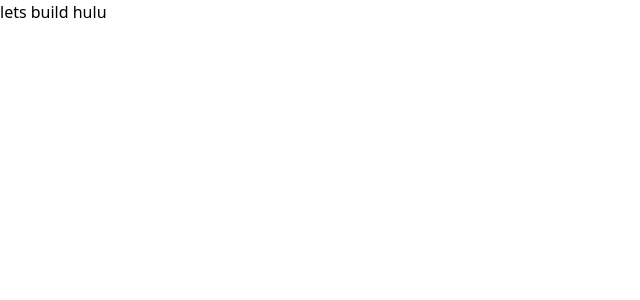
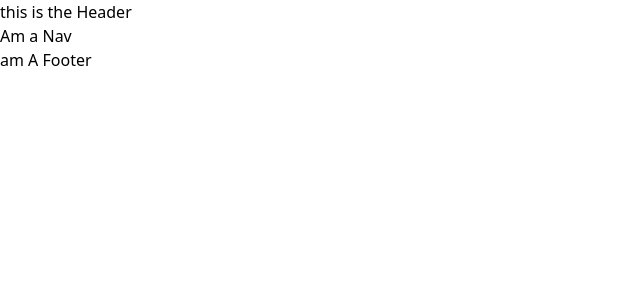
Before and after one commit to marksikaundi/Hulu-2.0, a Next.js app: page / in a window 1280 px wide. Shown: the top 300 px of the page, without its empty margins (0-640 px from the left). Built offline with nearby package versions, Linux system fonts and the light colour scheme.

Commit message:
components structuring

```diff
--- /dev/null
+++ b/components/Footer.js
@@ -0,0 +1,9 @@
+function Footer() {
+    return (
+        <div>
+            <h1>am A Footer</h1>
+        </div>
+    )
+}
+
+export default Footer
--- /dev/null
+++ b/components/Header.js
@@ -0,0 +1,9 @@
+function Header() {
+    return (
+        <header className="">
+            <h1>this is the Header</h1>
+        </header>
+    )
+}
+
+export default Header
--- /dev/null
+++ b/components/Nav.js
@@ -0,0 +1,9 @@
+function Nav() {
+    return (
+        <div>
+            <h1>Am a Nav</h1>
+        </div>
+    )
+}
+
+export default Nav
--- a/pages/index.js
+++ b/pages/index.js
@@ -1,16 +1,31 @@
 import Head from 'next/head'
 import Image from 'next/image'
+import Footer from '../components/Footer'
+import Header from '../components/Header'
+import Nav from '../components/Nav'
 
 export default function Home() {
   return (
     <div>
       <Head>
-        <title>Create Next App</title>
+        <title>Hulu 2.0</title>
         <meta name="description" content="Generated by create next app" />
         <link rel="icon" href="/favicon.ico" />
       </Head>
 
-      <h1>lets build hulu</h1>
+
+      <Header />
+      {/* header */}
+
+      {/* Nav */}
+      <Nav />
+
+      {/* footer */}
+      <Footer />
+
+
+
+
     </div>
   )
 }
```
